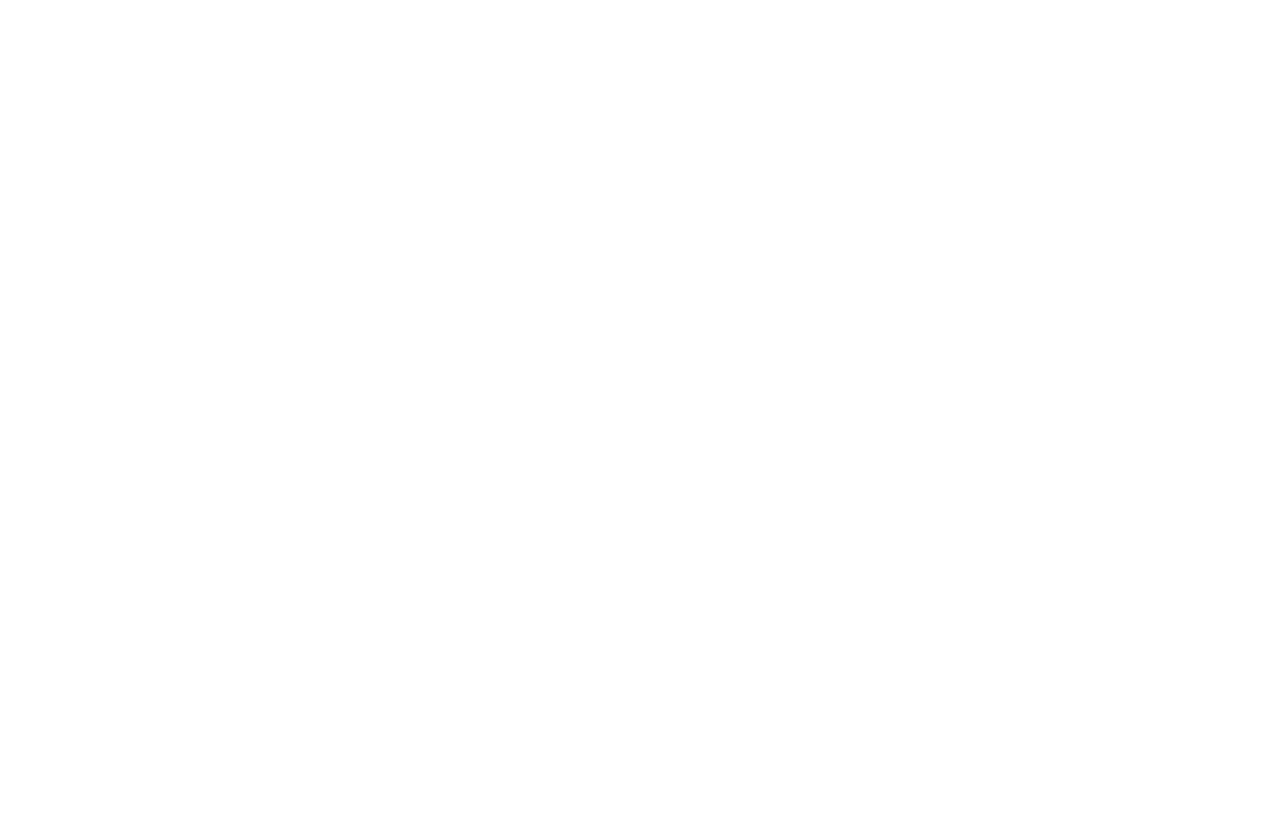
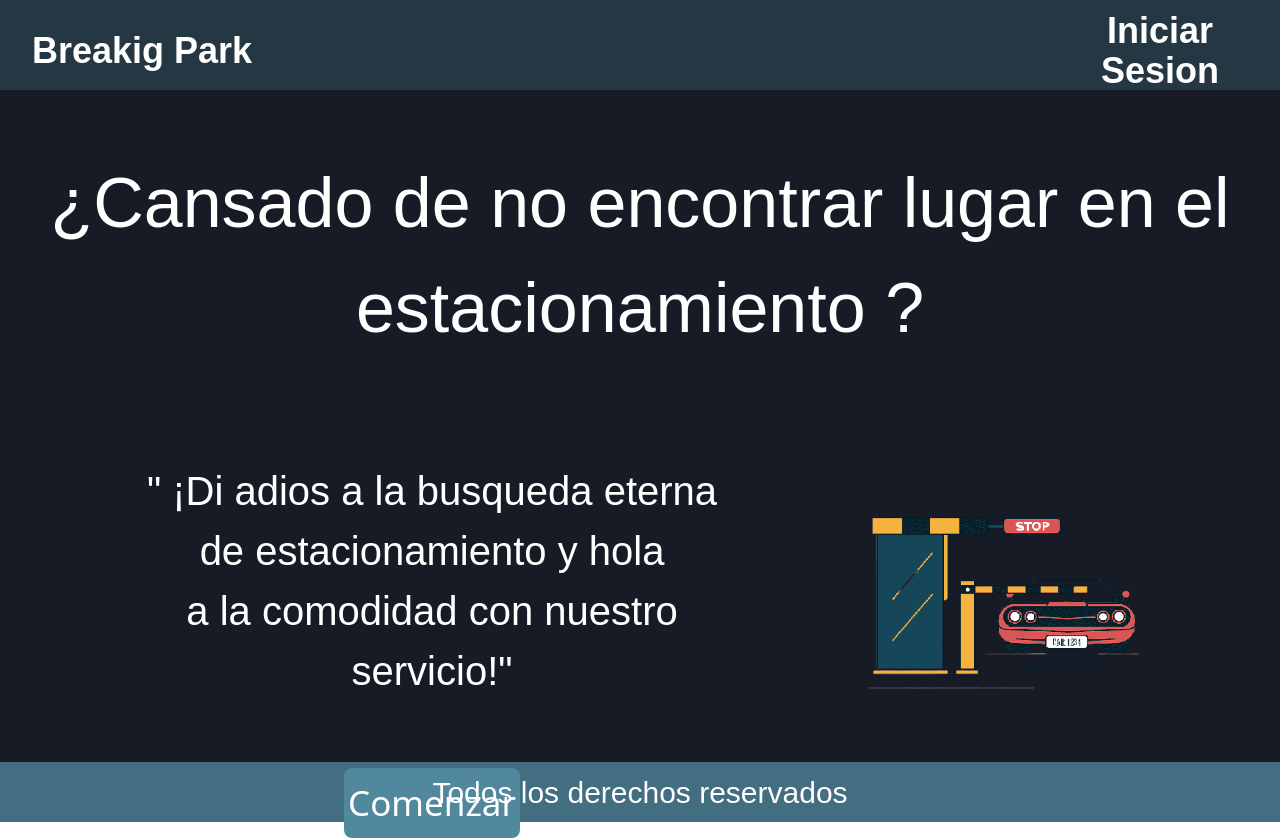
Before and after one commit to Elvendetacos/Breaking-Park-Frontend, a React (Vite) app in the folder BreakingPark/: page / in a window 1280 px wide. Before the commit the page ends 800 px from the top, so only its background shows below. Built offline with nearby package versions, Linux system fonts and the light colour scheme; a web font is replaced by a local one.

Commit message:
BP/FEATURE-FRONT-3-2 LandingPage

```diff
--- a/BreakingPark/src/pages/landingPage.jsx
+++ b/BreakingPark/src/pages/landingPage.jsx
@@ -1,7 +1,72 @@
-function LandingPage() {
-    return (
-        <></>
-    );
+import Header from "../components/header";
+import Body from "../components/body";
+import jaja from "../assets/images/land.png";
+import { Link } from "react-router-dom";
+
+function handleClick() {
+  console.log("El botón fue presionado");
 }
 
-export default LandingPage;
+function App() {
+  return (
+    <>
+      <Header>
+        <div className="lg:col-span-3 lg:col-start-1 lg:mr-auto flex justify-center items-center">
+          <Link className="lg:col-span-3 lg:col-start-1 lg:mr-auto flex justify-center items-center">
+            <button
+              className="text-lg lg:text-4xl lg:font-bold"
+              onClick={handleClick}
+            >
+              Breakig Park
+            </button>
+          </Link>
+        </div>
+
+        <div className="lg:col-span-2 lg:col-start-11 lg:row-start-1 text-right flex justify-center items-center col-start-4">
+          <button className="text-lg lg:text-4xl lg:font-bold">
+            Iniciar Sesion
+          </button>
+        </div>
+      </Header>
+      <Body>
+        <div className="bg-[#171B26] h-[84vh]">
+          <div className=" lg:ml-8 lg:mr-8 ml-4 mr-4">
+            <div className="grid lg:grid-cols-12 lg:h-[748px] lg:grid-rows-2 lg:gap-8  grid-cols-4  gap-4 grid-rows-6">
+              <div className="lg:col-span-12 lg:col-start-1 flex justify-center items-center row-start-1  col-start-1 col-span-4  ">
+                <div className="lg:row-span-1 lg:row-start-1 ">
+                  <p className="font-bolder text-white lg:text-[70px]  text-center text-[20px] lg:h-4">
+                    ¿Cansado de no encontrar lugar en el <br /> estacionamiento
+                    ?{" "}
+                  </p>
+                </div>
+              </div>
+
+              <div className="lg:col-span-6 lg:col-start-2   lg:row-start-4 row-start-4 col-start-1 col-span-4 ">
+                <p className="font-bolder text-white lg:h-[full] lg:text-[40px]  flex text-[20px] text-center">
+                  {" "}
+                  " ¡Di adios a la busqueda eterna de estacionamiento y hola{" "}
+                  <br /> a la comodidad con nuestro servicio!"
+                </p>
+              </div>
+
+              <div className="lg:col-span-2 lg:col-start-4 text-right  col-start-2 col-span-2 lg:row-start-5 row-start-6">
+                <Link to="/home">
+                  <button
+                    onClick={handleClick}
+                    className="bg-[#51889D] text-white w-full h-[70px] rounded-lg lg:text-[35px]">
+                    Comenzar
+                  </button>
+                </Link>
+              </div>
+              <div className="lg:col-span-5 lg:col-start-8 lg:row-start-4 row-start-2 col-start-2  lg:h-2/3 col-span-2 lg:h-90 w-90">
+                <img className="h-[100]  w-90  " src={jaja} alt="" />
+              </div>
+            </div>
+          </div>
+        </div>
+      </Body>
+    </>
+  );
+}
+
+export default App;
```
Also changed, not shown: BreakingPark/src/assets/images/land.png (added).
